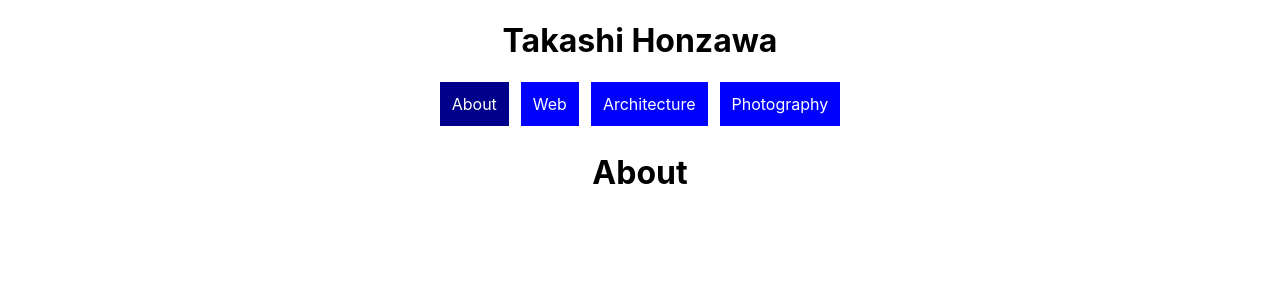
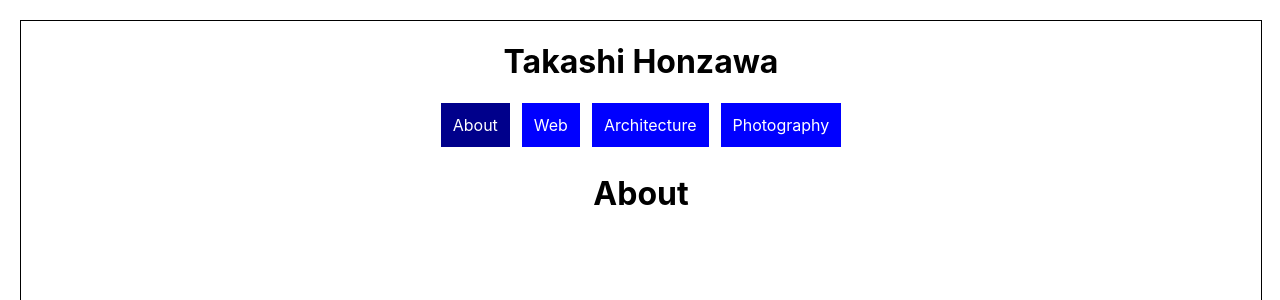
Before and after one commit to taka-2628/portfolio, a React (Create React App) app: page / in a window 1280 px wide. Shown: the top 300 px of the page. Built offline with nearby package versions, Linux system fonts and the light colour scheme.

Commit message:
Add.css Deleted

```diff
--- a/public/index.html
+++ b/public/index.html
@@ -27,17 +27,6 @@
     <title>React App</title>
   </head>
   <body>
-    <noscript>You need to enable JavaScript to run this app.</noscript>
     <div id="root"></div>
-    <!--
-      This HTML file is a template.
-      If you open it directly in the browser, you will see an empty page.
-
-      You can add webfonts, meta tags, or analytics to this file.
-      The build step will place the bundled scripts into the <body> tag.
-
-      To begin the development, run `npm start` or `yarn start`.
-      To create a production bundle, use `npm run build` or `yarn build`.
-    -->
   </body>
 </html>
--- a/src/App.css
+++ /dev/null
@@ -1,38 +0,0 @@
-.App {
-  text-align: center;
-}
-
-.App-logo {
-  height: 40vmin;
-  pointer-events: none;
-}
-
-@media (prefers-reduced-motion: no-preference) {
-  .App-logo {
-    animation: App-logo-spin infinite 20s linear;
-  }
-}
-
-.App-header {
-  background-color: #282c34;
-  min-height: 100vh;
-  display: flex;
-  flex-direction: column;
-  align-items: center;
-  justify-content: center;
-  font-size: calc(10px + 2vmin);
-  color: white;
-}
-
-.App-link {
-  color: #61dafb;
-}
-
-@keyframes App-logo-spin {
-  from {
-    transform: rotate(0deg);
-  }
-  to {
-    transform: rotate(360deg);
-  }
-}
--- a/src/components/App.js
+++ b/src/components/App.js
@@ -1,5 +1,3 @@
-import '../App.css';
-
 import React from 'react';
 import { Route, Switch } from "react-router-dom";
 
--- a/src/index.css
+++ b/src/index.css
@@ -1,5 +1,7 @@
 body {
   margin: 0;
+  padding: 20px;
+  border: gray 1pt;
   font-family: -apple-system, BlinkMacSystemFont, 'Segoe UI', 'Roboto', 'Oxygen',
     'Ubuntu', 'Cantarell', 'Fira Sans', 'Droid Sans', 'Helvetica Neue',
     sans-serif;
@@ -7,7 +9,10 @@ body {
   -moz-osx-font-smoothing: grayscale;
 }
 
-code {
-  font-family: source-code-pro, Menlo, Monaco, Consolas, 'Courier New',
-    monospace;
+.App {
+  position: relative;
+  min-height: calc(100vh - 40px);
+  width: 100%;
+  text-align: center;
+  border: black solid 1pt;
 }
```
